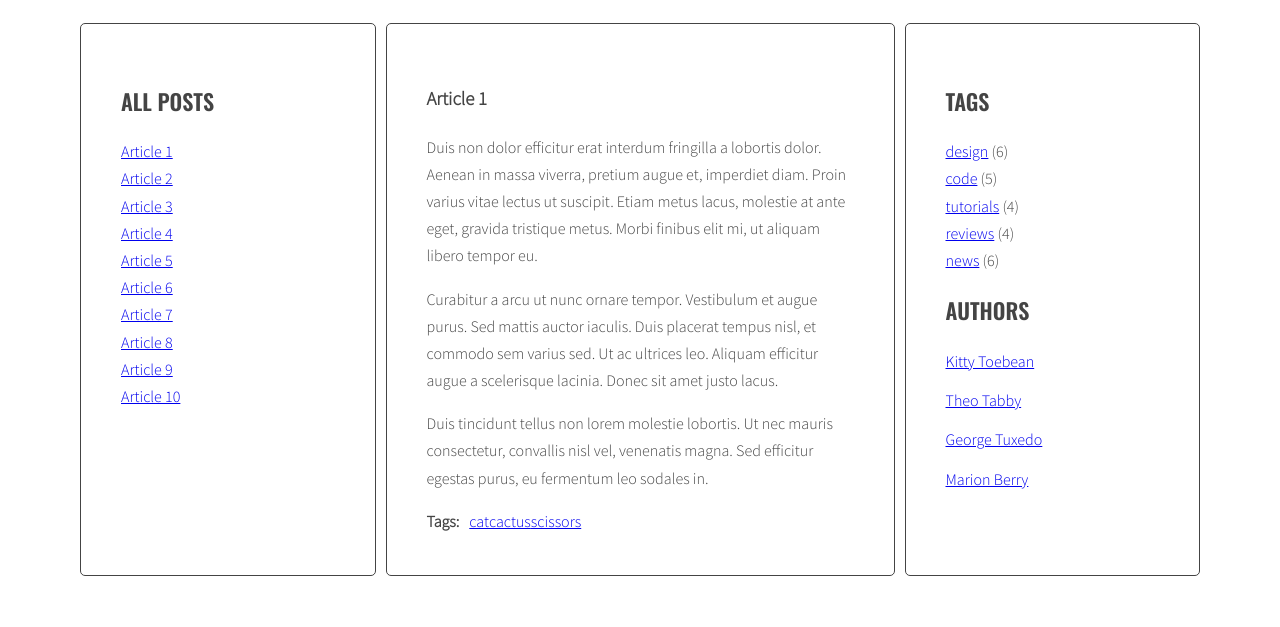
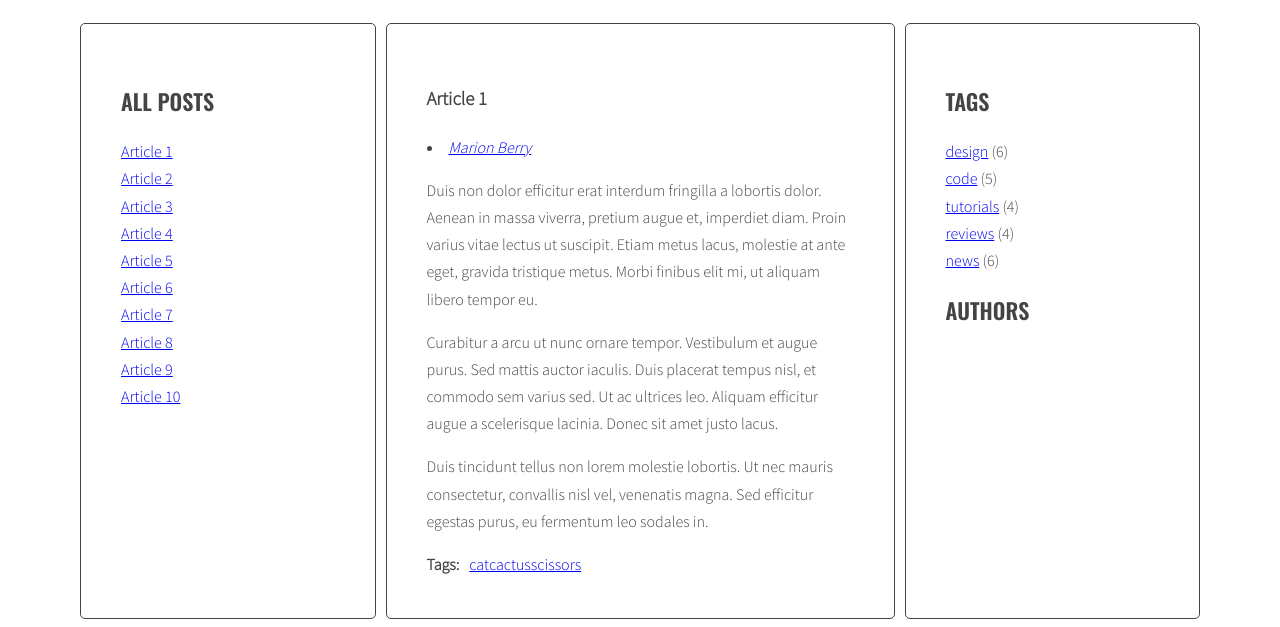
Before and after one commit to KlaudiaGrzesiak/javascript-blog, a website: page index.html in a window 1280 px wide. Shown: the part 220-847 px from the top of the page. Before the commit the page ends 804 px from the top, so only its background shows below. Drawn offline with nearby package versions, Linux system fonts and the light colour scheme; a web font is replaced by a local one.

Commit message:
Add   addClickListenersToAuthors in JS

```diff
--- a/index.html
+++ b/index.html
@@ -25,8 +25,7 @@
 				  <article class="post active" id="article-1" data-tags="cat cactus scissors" data-author="Marion Berry">
 					<h3 class="post-title">Article 1</h3>
 					<p class="post-author"></p>
-					<div class="post-content"> <p>Duis non dolor efficitur erat interdum fringilla a lobortis dolor. Aenean in massa viverra, pretium augue et, imperdiet diam. Proin varius vitae lectus ut suscipit. Etiam metus lacus, molestie at ante eget, gravida tristique metus. Morbi finibus elit mi, ut aliquam libero tempor eu.</p>
-						<p>Curabitur a arcu ut nunc ornare tempor. Vestibulum et augue purus. Sed mattis auctor iaculis. Duis placerat tempus nisl, et commodo sem varius sed. Ut ac ultrices leo. Aliquam efficitur augue a scelerisque lacinia. Donec sit amet justo lacus.</p><p>Duis tincidunt tellus non lorem molestie lobortis. Ut nec mauris consectetur, convallis nisl vel, venenatis magna. Sed efficitur egestas purus, eu fermentum leo sodales in.</p>
+					<div class="post-content"><p>Duis non dolor efficitur erat interdum fringilla a lobortis dolor. Aenean in massa viverra, pretium augue et, imperdiet diam. Proin varius vitae lectus ut suscipit. Etiam metus lacus, molestie at ante eget, gravida tristique metus. Morbi finibus elit mi, ut aliquam libero tempor eu.</p><p>Curabitur a arcu ut nunc ornare tempor. Vestibulum et augue purus. Sed mattis auctor iaculis. Duis placerat tempus nisl, et commodo sem varius sed. Ut ac ultrices leo. Aliquam efficitur augue a scelerisque lacinia. Donec sit amet justo lacus.</p><p>Duis tincidunt tellus non lorem molestie lobortis. Ut nec mauris consectetur, convallis nisl vel, venenatis magna. Sed efficitur egestas purus, eu fermentum leo sodales in.</p>
 					</div>
 					<div class="post-tags">
 					  <p><strong>Tags:</strong></p>
@@ -47,7 +46,7 @@
 					  </ul>
 					</div>
 				  </article>
-				  <article class="post" id="article-3" data-tags="pigs can fly" data-author="George Tuxedo" >
+				  <article class="post" id="article-3" data-tags="pigs can fly" data-author="George Tuxedo">
 					<h3 class="post-title">Article 3</h3>
 					<p class="post-author"></p>
 					<div class="post-content">
@@ -145,7 +144,7 @@
 					  </ul>
 					</div>
 				  </article>
-				  <article class="post" id="article-10"data-tags="tadadadam" data-author="George Tuxedo">
+				  <article class="post" id="article-10" data-tags="tadadadam" data-author="George Tuxedo">
 					<h3 class="post-title">Article 10</h3>
 					<p class="post-author"></p>
 					<div class="post-content">
@@ -171,26 +170,7 @@
 				  </ul>
 				  <h2 class="section-title">Authors</h2>
 				  <ul class="list authors">
-					<li>
-					  <a href="#">
-						<span class="author-name">Kitty Toebean</span>
-					  </a>
-					</li>
-					<li>
-					  <a href="#">
-						<span class="author-name">Theo Tabby</span>
-					  </a>
-					</li>
-					<li>
-					  <a href="#">
-						<span class="author-name">George Tuxedo</span>
-					  </a>
-					</li>
-					<li>
-					  <a href="#">
-						<span class="author-name">Marion Berry</span>
-					  </a>
-					</li>
+				<!--here were authors-->
 				  </ul>
 				</aside>
 			  </main>
--- a/js/script.js
+++ b/js/script.js
@@ -206,11 +206,11 @@ function generateAuthors(){
   console.log(author);
 
   /* [DONE] generate HTML of the link */
-  const linkHTML = '<li><a href="#author-' + articleAuthor + '"><span>by ' + articleAuthor + '</span></a></li>';
-  html = linkHTML;
+  const linkHTML = '<li><a href="#' + author + '"><span>' + author + '</span></a></li>';
 
 /* add generated code to html variable */
   html = html + linkHTML;
+  articleAuthor.innerHTML = html;
   console.log(linkHTML);
 
     /* END LOOP: for each tag */
@@ -218,30 +218,6 @@ function generateAuthors(){
   }
   }
   generateAuthors();
-
-
-  function addClickListenersToAuthors(){
-    /* find all links to authors */
-  const allAuthorLinks = document.querySelectorAll('a[href^="#author-"]');
-
-    /* START LOOP: for each link */
-  for (let allAuthorLink of allAuthorLinks) {
-
-      /* add tagClickHandler as event listener for that link */
-
-
-      allAuthorLinks.addEventListener('click', authorClickHandler);
-
-
-    /* END LOOP: for each link */
-  }
-  }
-  addClickListenersToAuthors();
-
-
-
-
-
 
   function authorClickHandler(event){
     /* prevent default action for this event */
@@ -283,3 +259,21 @@ function generateAuthors(){
     generateTitleLinks('[data-author="' + author + '"]');
 
   }
+
+  function addClickListenersToAuthors(){
+    /* find all links to authors */
+  const links = document.querySelectorAll('a[href^="#author-"]');
+
+    /* START LOOP: for each link */
+  for (let link of links) {
+
+      /* add tagClickHandler as event listener for that link */
+
+
+      link.addEventListener('click', authorClickHandler);
+
+
+    /* END LOOP: for each link */
+  }
+  }
+  addClickListenersToAuthors();
```
